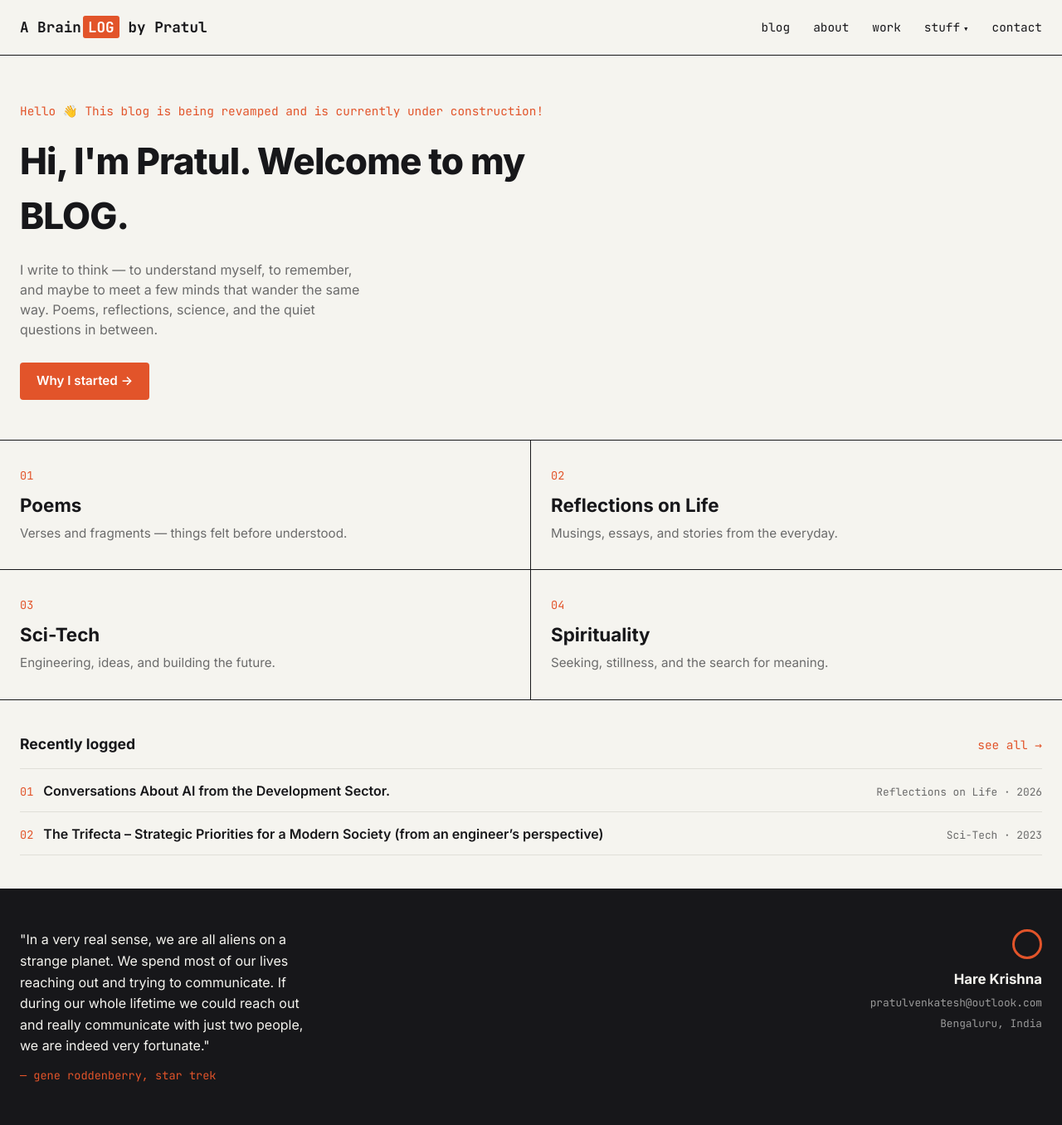
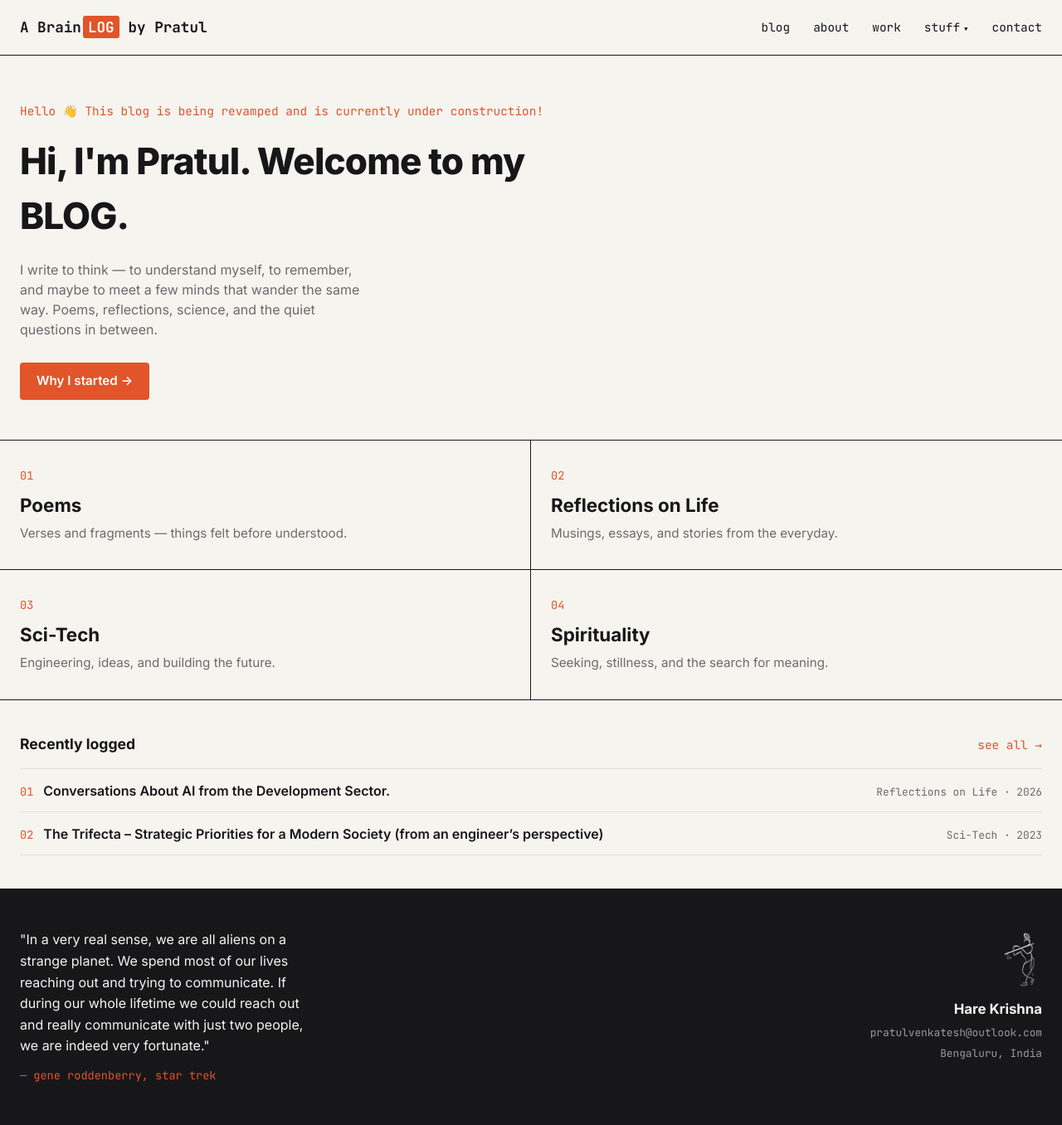
Before and after one commit to arplut/arplut.github.io, a Jekyll site: the page built from index.html, in a window 1280 px wide. Shown: the whole page at 83% size. Built offline with Jekyll 4.4.1, drawn with Linux system fonts in a browser that asks for light colours.

Commit message:
Replace footer ring with Hare Krishna line drawing
Co-Authored-By: Claude Opus 5.5 <noreply@anthropic.com>

```diff
--- a/_includes/footer.html
+++ b/_includes/footer.html
@@ -4,7 +4,7 @@
     <cite>— gene roddenberry, star trek</cite>
   </blockquote>
   <div class="footer-signoff">
-    <div class="footer-ring"></div>
+    <img class="footer-mark" src="{{ '/assets/hare-krishna.webp' | relative_url }}" alt="" aria-hidden="true">
     <strong>Hare Krishna</strong>
     <span>{{ site.email }}</span>
     <span>{{ site.location }}</span>
--- a/assets/css/main.css
+++ b/assets/css/main.css
@@ -379,11 +379,10 @@ a:focus-visible {
   text-align: right;
 }
 
-.footer-ring {
-  width: 2.25rem;
-  height: 2.25rem;
-  border: 3px solid var(--accent);
-  border-radius: 50%;
+.footer-mark {
+  display: block;
+  height: 4.5rem;
+  width: auto;
   margin-left: auto;
   margin-bottom: 0.75rem;
 }
@@ -1305,7 +1304,7 @@ a:focus-visible {
   .footer-signoff {
     text-align: left;
   }
-  .footer-ring {
+  .footer-mark {
     margin-left: 0;
   }
 }
```
Also changed, not shown: assets/hare-krishna.webp (added).
